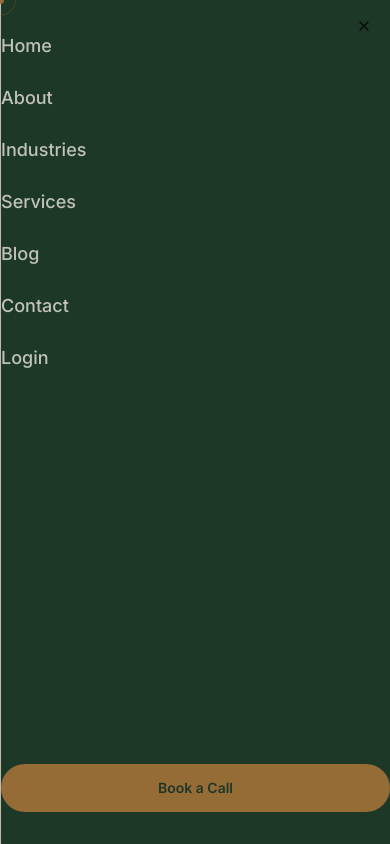
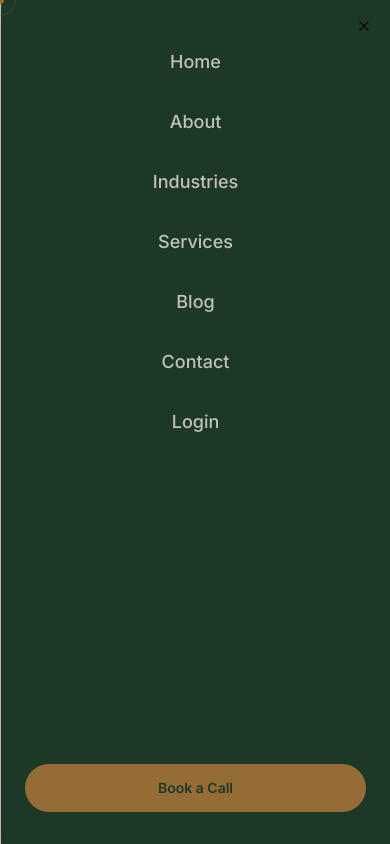
Before and after one commit to akhil285/NIB-WEBSITE, a Next.js app: page /services in a window 390 px wide. Both pictures are taken after a click on the button "Open menu". Shown: the top 844 px of the page. Built offline with nearby package versions, Linux system fonts and the light colour scheme.

Commit message:
fix mobile nav padding and hide services hero on mobile

```diff
--- a/app/services/page.tsx
+++ b/app/services/page.tsx
@@ -15,7 +15,7 @@
 /* ─── HERO ────────────────────────────────────────────────────── */
 function ServicesHero() {
   return (
-    <section className="min-h-screen flex flex-col items-center justify-center pt-40 pb-24 bg-cream">
+    <section className="hidden md:flex min-h-screen flex-col items-center justify-center pt-40 pb-24 bg-cream">
       <div className="max-w-4xl mx-auto px-4 sm:px-6 text-center">
         <motion.div
           variants={staggerContainer}
--- a/components/layout/Navbar.tsx
+++ b/components/layout/Navbar.tsx
@@ -113,13 +113,13 @@
               className="bg-forest-dark border-gold/10 w-full max-w-none flex flex-col"
               style={{ width: '100%', maxWidth: '100%' }}
             >
-              <div className="flex flex-col gap-6 pt-8 flex-1">
+              <div className="flex flex-col pt-8 flex-1">
                 {navLinks.map((link) => (
                   <Link
                     key={link.href}
                     href={link.href}
                     onClick={() => setOpen(false)}
-                    className="text-cream/75 hover:text-gold text-lg font-medium font-sans transition-colors duration-200"
+                    className="text-cream/75 hover:text-gold text-lg font-medium font-sans transition-colors duration-200 text-center py-4 px-8"
                   >
                     {link.label}
                   </Link>
@@ -127,12 +127,12 @@
                 <Link
                   href="/login"
                   onClick={() => setOpen(false)}
-                  className="text-cream/75 hover:text-gold text-lg font-medium font-sans transition-colors duration-200"
+                  className="text-cream/75 hover:text-gold text-lg font-medium font-sans transition-colors duration-200 text-center py-4 px-8"
                 >
                   Login
                 </Link>
               </div>
-              <div className="pb-8">
+              <div className="pb-8 mx-6">
                 <a
                   href={CALENDLY}
                   target="_blank"
```
